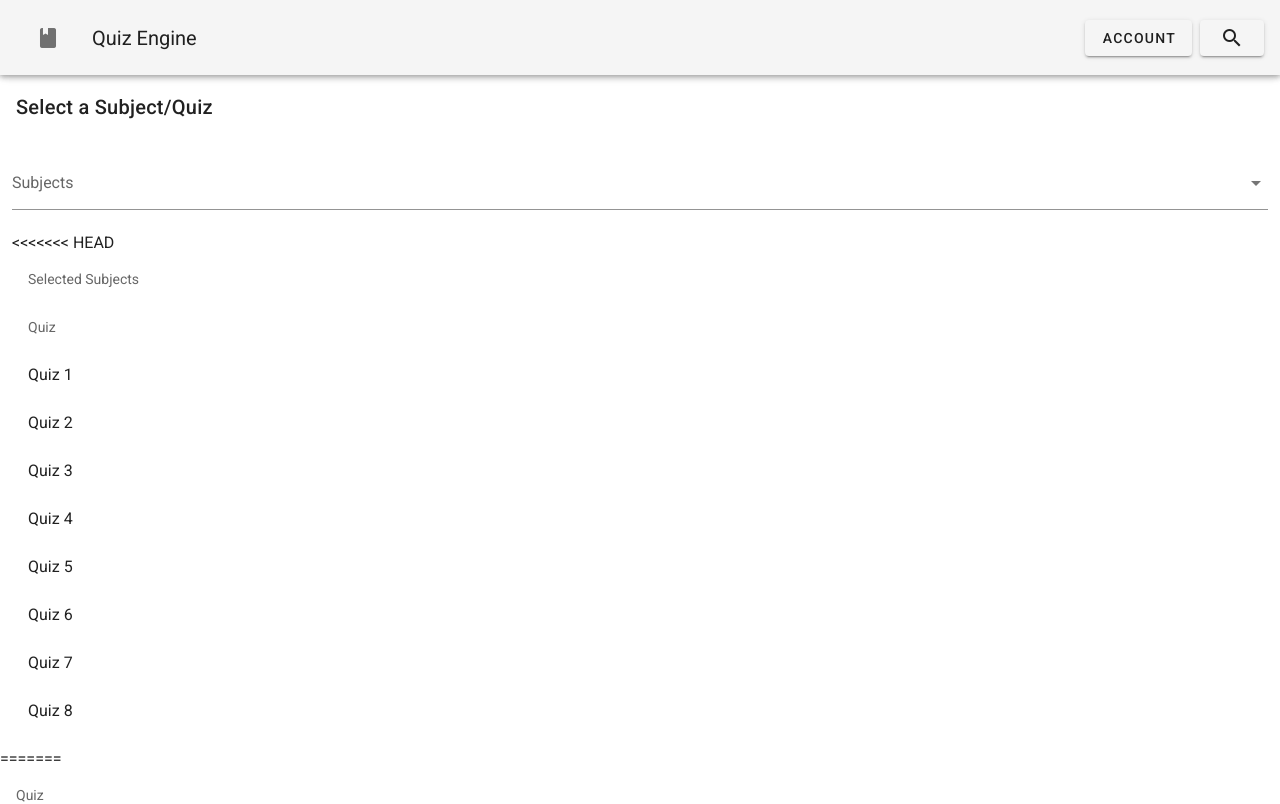
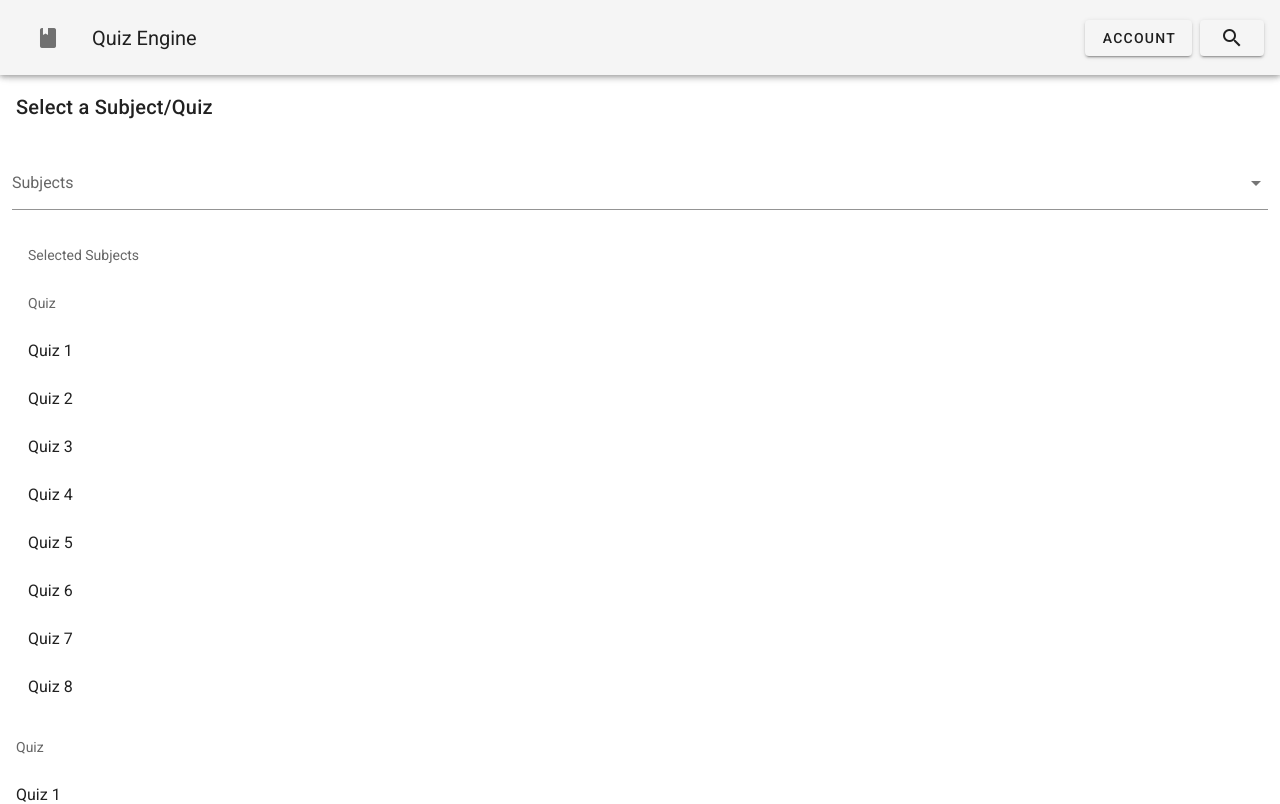
Before and after one commit to byui-cit-internship/QuizEngine, a Vue app in the folder front/: page /quizlist in a window 1280 px wide. Shown: the top 804 px of the page. Built offline with nearby package versions, Linux system fonts and the light colour scheme.

Commit message:
It's working

```diff
--- a/front/src/components/QuizList.vue
+++ b/front/src/components/QuizList.vue
@@ -16,7 +16,6 @@
           multiple
         ></v-autocomplete>
 
-<<<<<<< HEAD
         <!-- Displays Subject List Items based on Selected Subjects -->
         <v-subheader>Selected Subjects</v-subheader>
         <v-list-item v-for="subject in selectedSubjects" :key="subject.index">
@@ -29,22 +28,20 @@
           {{ quiz }}
         </v-list-item>
       </v-container>
-=======
       <!-- TODO Show Filtered Quizzes based on Subject -->
       <v-subheader>Quiz</v-subheader>
       <v-list-item v-for="quiz in quizzes" :key="quiz.id">
-        {{quiz.title}}
+        {{ quiz.title }}
       </v-list-item>
->>>>>>> 62da190f6c0d425323858da46e62b5d62ec1ea4b
     </v-card>
   </div>
 </template>
 
 <script>
-import QuizListItem from './QuizListItem'
+import QuizListItem from "./QuizListItem";
 export default {
   name: "QuizList",
-  compnents: {QuizListItem},
+  compnents: { QuizListItem },
   data: () => ({
     show: false,
     selectedSubjects: [],
```
Also changed, not shown: 1 other file (tests, documents, lock files or other folders).
